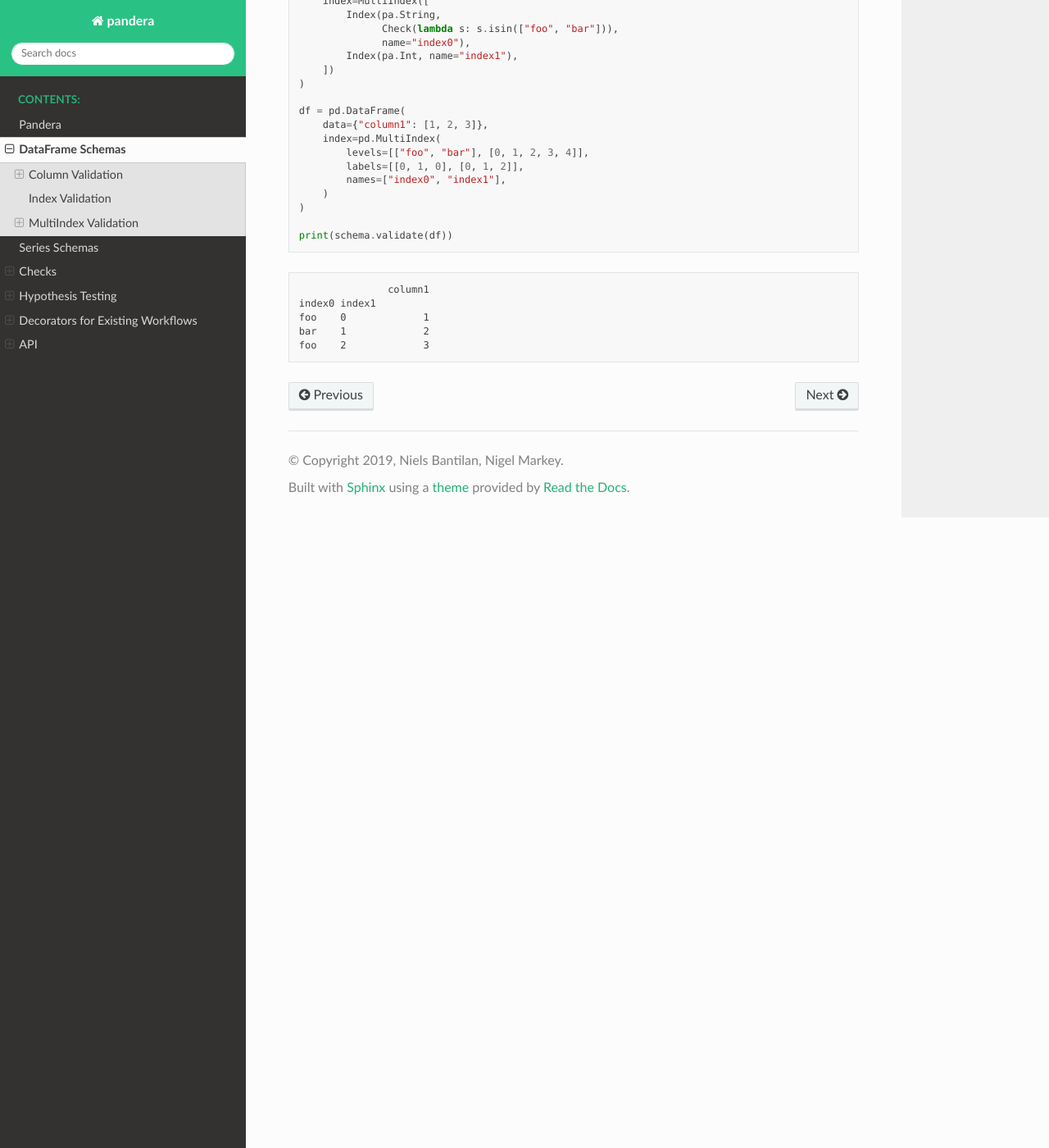
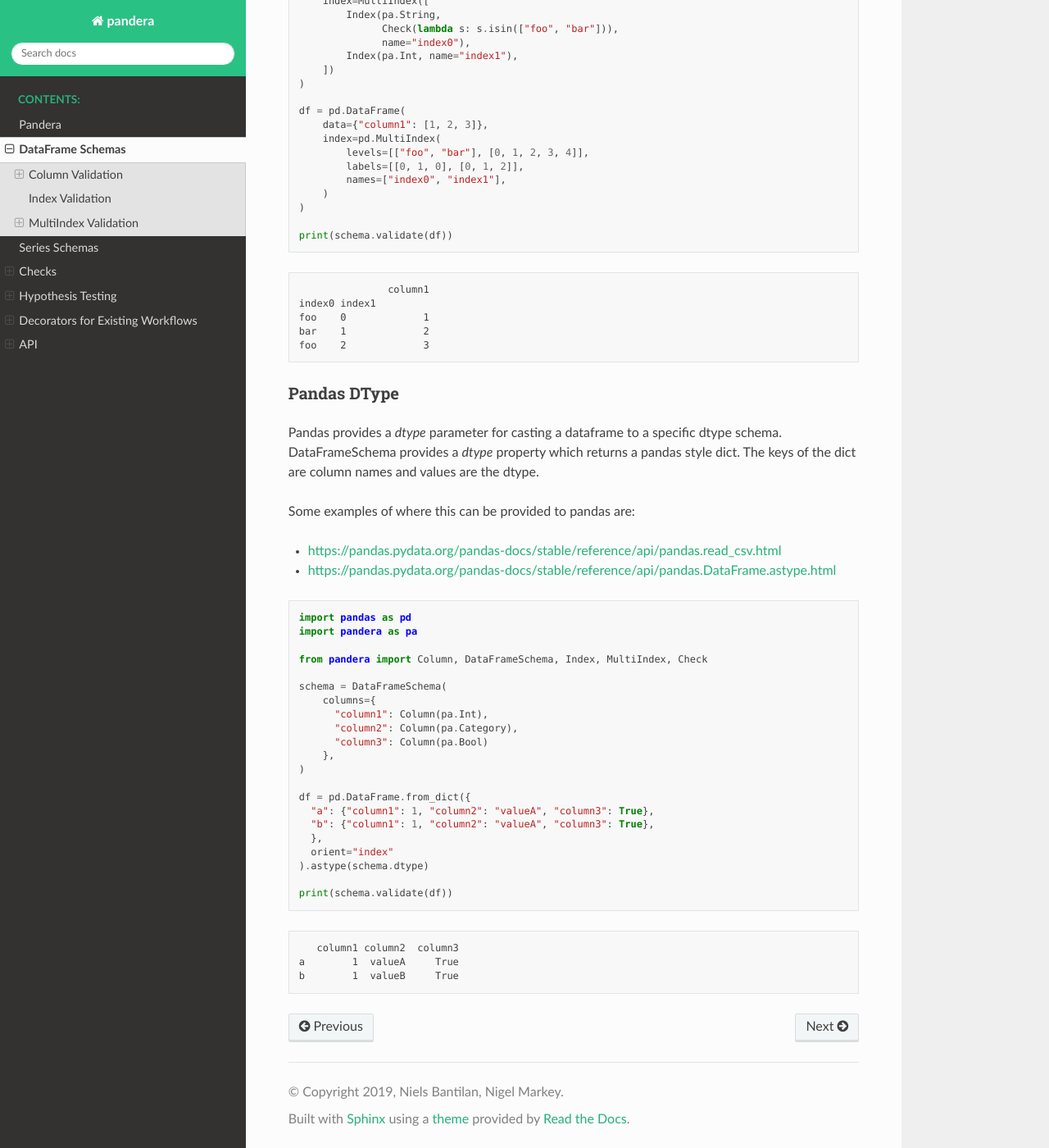
Before and after one commit to unionai-oss/pandera, a Sphinx documentation site: the page built from docs/source/dataframe_schemas.rst, in a window 1280 px wide and 1400 px high, scrolled down 6215 px. Shown: the whole window at 82% size. Built offline with Sphinx 7.4.7 and the Read the Docs theme 2.0.0, drawn with Linux system fonts in a browser that asks for light colours.

Commit message:
better docstrings for dtype property and documentation section in DataFrame schema docs for dtype property

```diff
--- a/docs/source/dataframe_schemas.rst
+++ b/docs/source/dataframe_schemas.rst
@@ -402,3 +402,47 @@
     foo    0             1
     bar    1             2
     foo    2             3
+
+
+Pandas DType
+~~~~~~~~~~~~~~~~~~
+
+Pandas provides a `dtype` parameter for casting a dataframe to a specific dtype
+schema. DataFrameSchema provides a `dtype` property which returns a pandas style
+dict. The keys of the dict are column names and values are the dtype.
+
+Some examples of where this can be provided to pandas are:
+
+- https://pandas.pydata.org/pandas-docs/stable/reference/api/pandas.read_csv.html
+- https://pandas.pydata.org/pandas-docs/stable/reference/api/pandas.DataFrame.astype.html
+
+.. testcode:: dataframe_dtype
+
+  import pandas as pd
+  import pandera as pa
+
+  from pandera import Column, DataFrameSchema, Index, MultiIndex, Check
+
+  schema = DataFrameSchema(
+      columns={
+        "column1": Column(pa.Int),
+        "column2": Column(pa.Category),
+        "column3": Column(pa.Bool)
+      },
+  )
+
+  df = pd.DataFrame.from_dict({
+    "a": {"column1": 1, "column2": "valueA", "column3": True},
+    "b": {"column1": 1, "column2": "valueA", "column3": True},
+    },
+    orient="index"
+  ).astype(schema.dtype)
+
+  print(schema.validate(df))
+
+.. testoutput:: dataframe_dtype
+    :options: +NORMALIZE_WHITESPACE
+
+      column1 column2  column3
+   a        1  valueA     True
+   b        1  valueB     True
```
Also changed, not shown: 1 other file.
